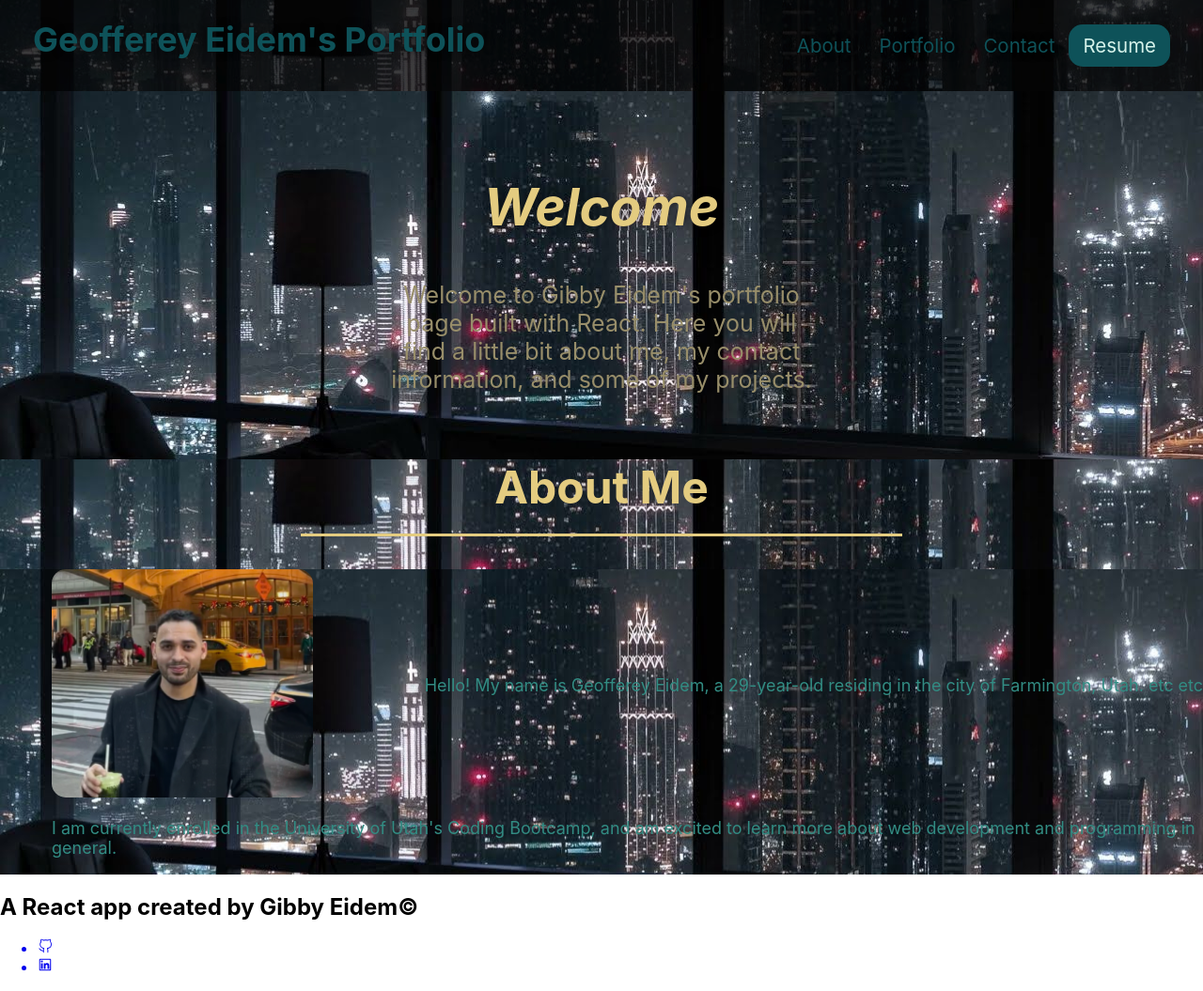
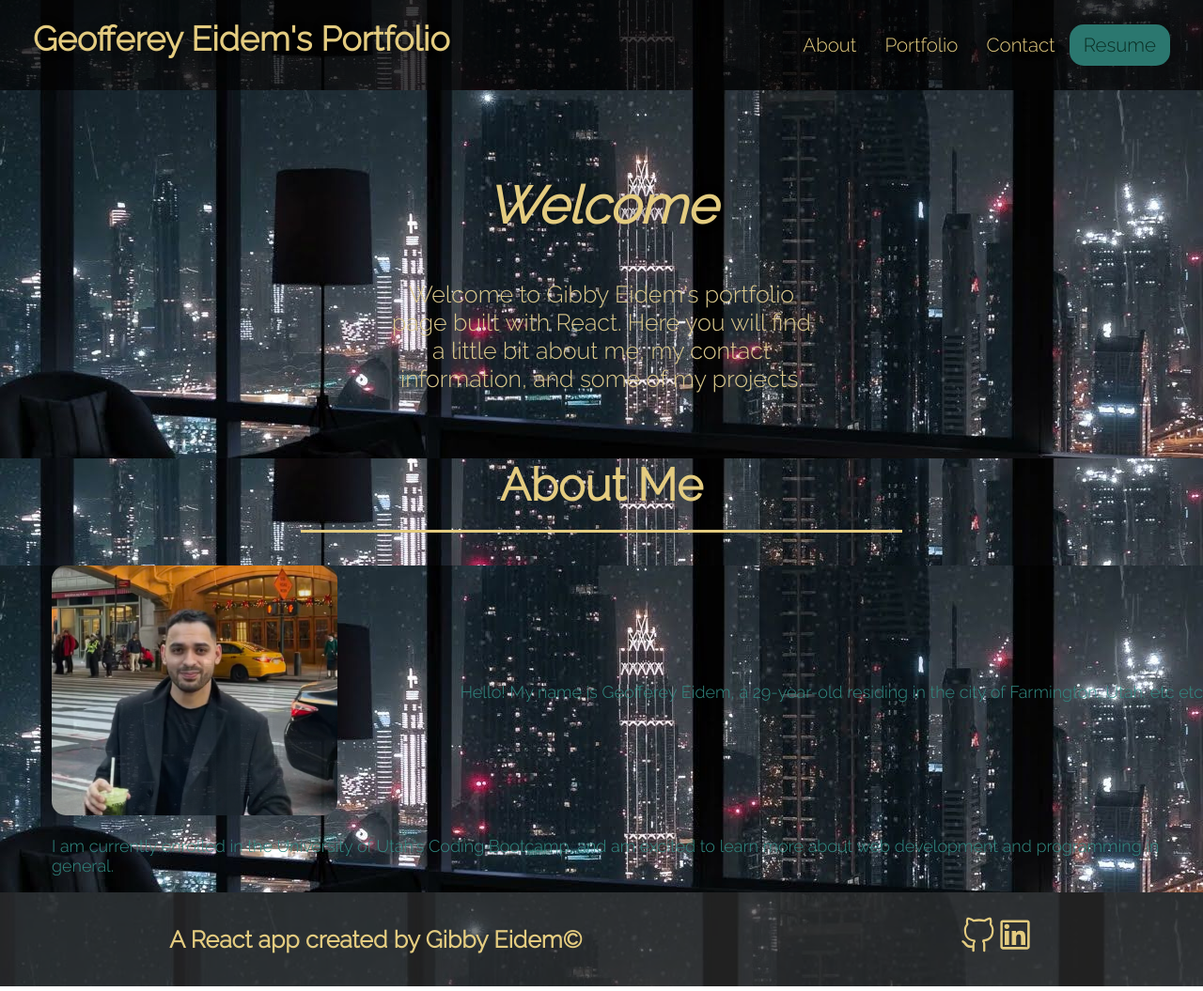
Before and after one commit to Geidem/React-portfolio, a React (Create React App) app: page / in a window 1280 px wide. Shown: the whole page at 94% size. Built offline with nearby package versions, Linux system fonts and the light colour scheme.

Commit message:
Contiuuing on CSS styling

```diff
--- a/public/index.html
+++ b/public/index.html
@@ -8,6 +8,9 @@
   <meta name="theme-color" content="#000000" />
   <meta name="description" content="Web site created using create-react-app" />
   <link rel="apple-touch-icon" href="%PUBLIC_URL%/logo192.png" />
+  <link rel="preconnect" href="https://fonts.googleapis.com">
+<link rel="preconnect" href="https://fonts.gstatic.com" crossorigin>
+<link href="https://fonts.googleapis.com/css2?family=Anton&family=Oswald:wght@300&family=Raleway:wght@300&display=swap" rel="stylesheet">
   <!--
     manifest.json provides metadata used when your web app is installed on a
     user's mobile device or desktop. See https://developers.google.com/web/fundamentals/web-app-manifest/
@@ -22,7 +25,7 @@
     work correctly both with client-side routing and a non-root public URL.
     Learn how to configure a non-root public URL by running `npm run build`.
   -->
-  <title>Geofferey (Gibby) Eidem</title>
+  <title>Geofferey (Gibby) Eidem's Portfolio</title>
 </head>
 
 <body>
--- a/src/components/Resume.js
+++ b/src/components/Resume.js
@@ -32,15 +32,15 @@ function Resume() {
             <p className="column-title">Font-End Tech</p>
             <p className="column-text">
               <ul>
-                <li className="logo">
-                  <MdFoundation />
+                <li className="column-logo">
+                  <MdFoundation/>
                 </li>
                 <li>HTML5</li>
                 <li>CSS</li>
                 <li>JavaScript</li>
                 <li>APIs</li>
                 <li>Bootstrap</li>
-                <li>GIT</li>
+                <li>React</li>
               </ul>
             </p>
           </div>
@@ -51,7 +51,7 @@ function Resume() {
             <p className="column-title">Back-End Tech</p>
             <p className="column-text">
               <ul>
-                <li className="logo">
+                <li className="column-logo">
                   <GrTechnology />
                 </li>
                 <li>Node.Js</li>
@@ -69,7 +69,7 @@ function Resume() {
             <p className="column-title">Performance Tech</p>
             <p className="column-text">
               <ul>
-                <li className="logo">
+                <li className="column-logo">
                   <GrDocumentPerformance />
                 </li>
                 <li>NoSQL</li>
@@ -78,6 +78,7 @@ function Resume() {
                 <li>Mongoose</li>
                 <li>GraphQL</li>
                 <li>React</li>
+                <li>GIT</li>
                 <li>MERN</li>
                 <li>State</li>
               </ul>
--- a/src/index.css
+++ b/src/index.css
@@ -21,11 +21,15 @@
 
 body {
   margin: 0;
-  font-family: -apple-system, BlinkMacSystemFont, 'Segoe UI', 'Roboto', 'Oxygen',
-    'Ubuntu', 'Cantarell', 'Fira Sans', 'Droid Sans', 'Helvetica Neue',
-    sans-serif;
+  font-family: 'Raleway', sans-serif;
   -webkit-font-smoothing: antialiased;
   -moz-osx-font-smoothing: grayscale;
+  background-image: url("../src/assets/images/City-night.jpeg");
+  background-size: cover;
+  background-position: center;
+  background-attachment: fixed;
+  background-position: 80%;
+
 }
 
 code {
@@ -71,7 +75,7 @@ header h1 {
   font-weight: bold;
   margin: 0;
   font-size: 36px;
-  color: #0E5259;
+  color: #e4cc80;
   text-shadow: 0 0 10px rgba(0, 0, 0, 0.5);
 }
 
@@ -79,7 +83,7 @@ header h1 {
 
 header a {
   text-decoration: none;
-  color: #0E5259;
+  color: #e4cc80;
 }
 
 header nav {
@@ -112,8 +116,8 @@ header nav ul li a {
 }
 
 header nav ul li a:hover {
-  background: #0E5259;
-  color: #D5F2EA;
+  background: #2b776f;
+  color: #092e24;
   border-radius: 15px;
   text-shadow: none;
   /*    transition: .5s ease-in;*/
@@ -144,6 +148,7 @@ header nav ul li a:hover {
 }
 
 .hero-text h2 {
+  font-family: 'Raleway', sans-serif;
   font-style: italic;
   font-size: 55px;
   color: #e4cc80;
@@ -151,14 +156,15 @@ header nav ul li a:hover {
 }
 
 .hero-text p {
+  font-family: 'Raleway', sans-serif;
   font-size: 25px;
-  color: #988e6a;
+  color: #dac88c;
 }
 
 /*Intro*/
 .intro p {
   line-height: 1.7;
-  color: #000000;
+  color: #ffffff;
   width: 80%;
   font-size: 20px;
   margin: 0 auto;
@@ -336,3 +342,192 @@ label {
   color: #e4cc80;
   font-size: 18px;
 }
+
+/*Resume section*/
+
+.download-intro p {
+  line-height: 1.7;
+  color: #e4cc80;
+  width: 95%;
+  font-size: 30px;
+  margin: 0 auto;
+  justify-content: center;
+}
+
+.resume-body {
+  background-image: url("../src/assets/images/City-night.jpeg");
+  background-size: cover;
+  background-position: center;
+  background-attachment: fixed;
+  background-position: 80%;
+  display: flex;
+  justify-content: space-between;
+  flex-wrap: wrap;
+  margin-bottom: 10%;
+  margin-top: 5%;
+}
+
+
+
+.resume-body>* {
+  flex: 1;
+  margin: 150px;
+}
+
+.column1,
+.column2,
+.column3 {
+  width: 410px;
+  display: inline-block;
+  vertical-align: top;
+  text-align: center;
+  margin: 30px 0 0 60px;
+}
+
+.column3 {
+  margin-right: 0%;
+}
+
+
+
+.article {
+  margin: 10px;
+  margin-bottom: 1em;
+  background-color: #466769cd;
+  border-radius: 15px;
+  /* opacity: 0.9; */
+}
+
+
+.resume-body img {
+
+  height: auto;
+}
+
+.download-text {
+  height: auto;
+  color: #e4cc80;
+  /* margin-left: 20%; */
+  text-align: center;
+  margin: 0 auto 35px auto;
+  width: 50%;
+}
+
+.download-logo {
+  cursor: pointer;
+  list-style: none;
+  font-size: 50px;
+  color: #ffffff;
+  display: inline-block;
+}
+
+.download-logo:hover {
+  color: #328C83;
+  opacity: 0.5;
+  transition: .5s ease;
+}
+
+
+
+.download-info {
+  flex: 3 70%;
+  display: flex;
+  flex-wrap: wrap;
+  align-items: center;
+
+}
+
+/* .download-text {
+  flex: 12;
+} */
+/*
+.download-text p {
+  color: #328C83;
+  font-size: 32px;
+} */
+
+
+
+.column-title {
+  color: #e4cc80;
+  font-size: 25px;
+  font-weight: bold;
+}
+
+.column-text {
+  color: #e4cc80;
+  font-size: 20px;
+  padding: 5px;
+
+}
+
+.column-text ul li {
+  list-style: none;
+}
+
+.column-logo {
+  color: black;
+}
+
+/*End resume section*/
+
+/* start styles to <footer> */
+footer {
+  background: #323232a6;
+  font-weight: bold;
+  width: 100%;
+  height: 100px;
+  position: relative;
+  bottom: 0;
+  display: flex;
+  justify-content: space-around;
+  align-items: center;
+
+
+}
+
+footer h2 {
+
+  color: #e4cc80;
+  font-size: 25px;
+  margin: 0;
+}
+
+footer p {
+  color: #75BFB2;
+  font-size: 15px;
+  margin: 0;
+  text-align: center;
+
+}
+
+footer div {
+
+  line-height: 1.5;
+  /* text-align: right; */
+}
+
+footer a {
+  color: #75BFB2;
+}
+
+footer a:hover {
+  color: #328C83;
+  transition: .5s ease;
+}
+
+.logo {
+  cursor: pointer;
+  list-style: none;
+  font-size: 40px;
+  color: #e4cc80;
+  display: inline-block;
+}
+
+.logo:hover {
+  color: #328C83;
+  opacity: 0.5;
+  transition: .5s ease;
+}
+
+/* end styles to <footer> */
```
